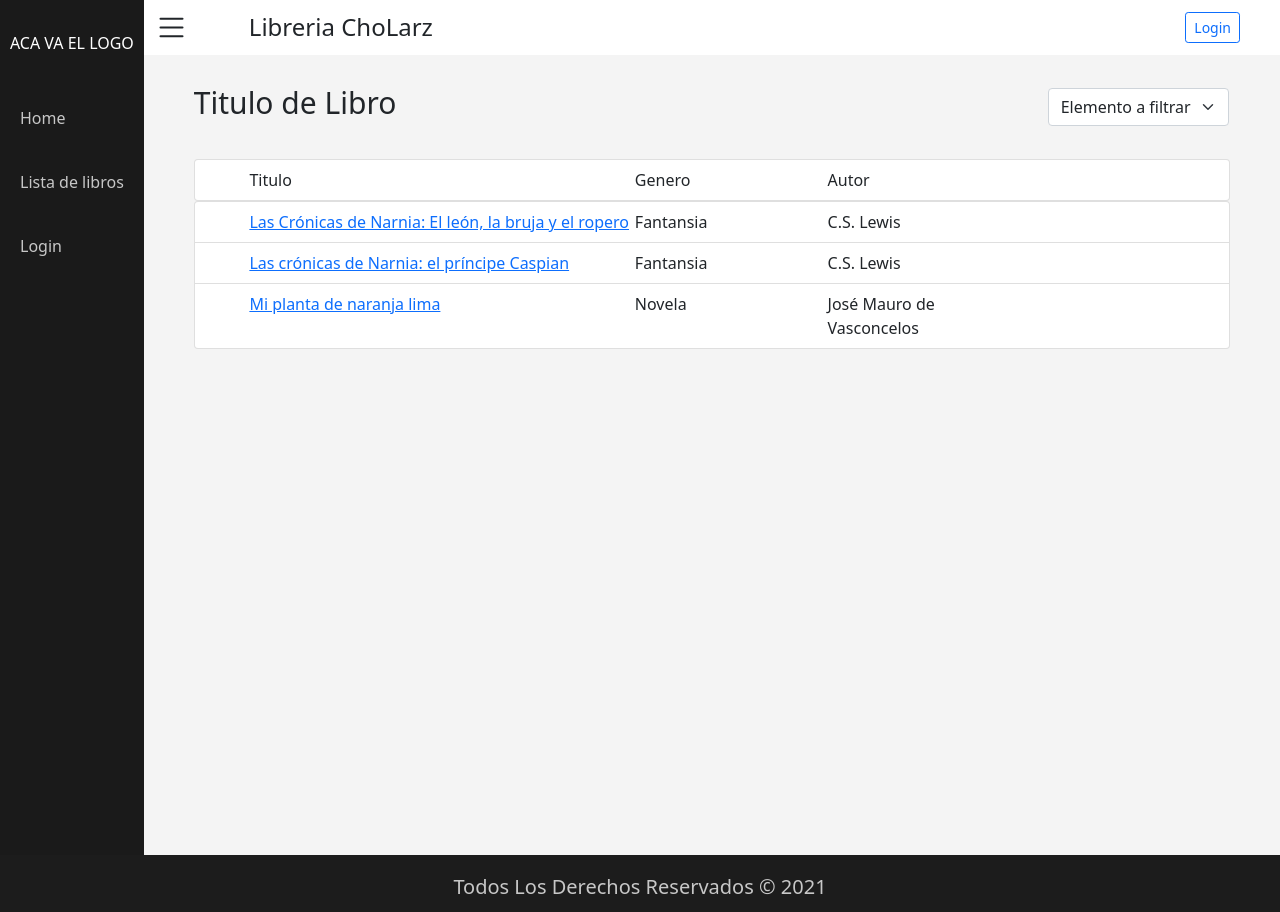
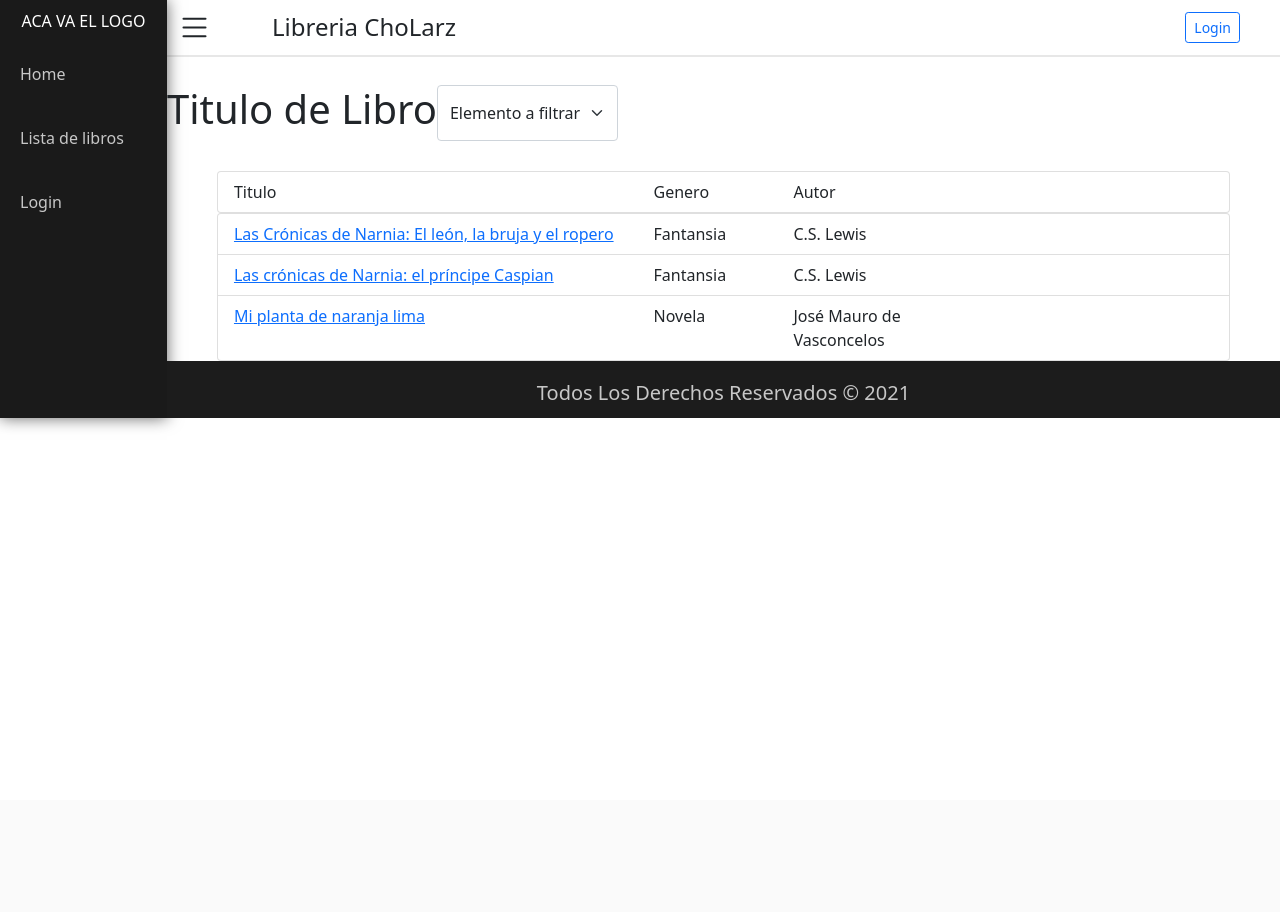
Before and after one commit to NahumLarzabal/TPE-Larzabal-Menchon, a PHP site: page / in a window 1280 px wide. After the commit the page ends 427 px from the top, so only its background shows below. Run offline with PHP 8.4, Linux system fonts and the light colour scheme; data comes from the database, SQL or seed files in the repository; some libraries are stand-ins or nearby versions.

Commit message:
arreglo de nombres y css

```diff
--- a/Controller/CategoriaController.php
+++ b/Controller/CategoriaController.php
@@ -83,8 +83,9 @@ class CategoriaController{
     }
 
     function agregarCategoria(){
+        $categoria = $_POST['categoria'];
         $this->helper->checkLogin();
-        $this->model->insertCategoria($_POST[NULL],$_POST['categoria']);
+        $this->model->insertCategoria($_POST[NULL],$categoria);
         $this->view->showCategoriasLocation();
     }
     function deleteCategoria($id){
--- a/View/CategoriaView.php
+++ b/View/CategoriaView.php
@@ -14,7 +14,7 @@ class CategoriaView{
     }
     function showCategoria(){
         $this->smarty->assign('titulo','Crear Categoria');
-        $this->smarty->display('templates/formCategoria.tpl');
+        $this->smarty->display('templates/crearCategoria.tpl');
     }
     function viewCategoriaEdit($categoria){
         $this->smarty->assign('titulo','Editar Categoria');
--- a/css/stylecss.css
+++ b/css/stylecss.css
@@ -1,22 +1,10 @@
 /*  PAGINACION */
 div.pagina {
-    display: grid;
-    grid-template-areas:
-    'nav header header header header header header'
-    'nav main main main main main main'
-    'footer footer footer footer footer footer footer';
-}
-
-.nav-collapse{
-    display: grid;
-    grid-template-areas:
-    'header header header header header header header'
-    'main main main main main main main'
-    'footer footer footer footer footer footer footer';
+    display: flex;
 }
 
 .invisible{
-    display: none;
+    display: none !important;
 }
 
 /*                               NAV LIST                        */
@@ -25,6 +13,7 @@ nav.nav-list {
     grid-area: nav;
     background: #1a1a1a;
     box-shadow: 0 0 15px 0 rgb(0 0 0 / 60%) !important;
+    width: 15%;
 }
 
 nav.nav-list ul li a{
@@ -50,7 +39,7 @@ div.top-nav-column{
 header{
     display: flex;
     grid-area: header;
-    background: #FFF;
+    box-shadow: 0 2px 0 0 rgb(26 26 26 / 10%) !important;
 }
 
 /* titulo */
@@ -92,23 +81,20 @@ header div.login input{
     margin-right: 11px;
 }
 
-/*                       CONTAINER MAIN                 */
+/*                       CONTAINER MAIN HOME              */
 div.container-table{
     grid-area: main;
-    height: 800px;
-    background-color: #f4f4f4 !important;
     padding: 0px;
 }
 
 div.main-page{
     display: flex;
-    flex-direction: column;
+    padding: 30px 0px 30px 0px;
 }
 
-/*title and buttons main-page*/
+/*                  title and buttons main-page                             */
 div.new-libro {
     display: flex;
-    padding: 30px 0px 30px 0px;
 }
 
 div.new-libro h1{
@@ -130,8 +116,8 @@ div.btn-libro{
     width: 69%;
     display: flex;
     align-items: center;
-    justify-content: end;
-    padding-right: 30px;
+    justify-content: flex-end;
+    padding-right: 50px;
 }
 
 select.form-select{
@@ -143,6 +129,14 @@ select.form-select{
     align-items: center;
 }
 
+/*      --------------------------------         FORM FILTRO E INPUTS PARA TEXTO        --------------------------------         */
+form#select-titulo, form#select-autor, form#select-genero{
+    display: flex;
+}
+
+.margin-right-10px{
+    margin-right: 10px;
+}
 
 /* table main-page */
 div.title-table{
@@ -154,9 +148,8 @@ div.main-table, div.title-table{
 
 div.main-table ul li.list-group-item, div.title-table ul li.list-group-item{
     display: grid;
-    grid-template-columns: 0.2fr 2fr 1fr 1fr 1fr;
-    grid-template-areas:
-    "id titulo genero autor precio delete edit";
+    grid-template-columns: 1fr 2fr 1fr 1fr 1fr 1fr;
+    grid-template-areas: "titulo titulo genero autor precio delete edit";
 }
 
 #titulo-libro{
@@ -182,6 +175,10 @@ div.main-table ul li.list-group-item, div.title-table ul li.list-group-item{
 
 #btn-libro-edit{
     grid-area: edit;
+}
+
+div.content{
+    width: 100%;
 }
 
 /*           --------------------------------         FORM CREAR LIBRO        ---------------------------------                          */
--- a/templates/formCategoria.tpl
+++ b/templates/crearCategoria.tpl
@@ -1,9 +1,9 @@
 {include file='templates/header.tpl'}
 <div class="container-table">
     <div class="main-page">
-        <div class="new-libro">
+        <div class="new-genero">
             <h1>{$titulo}</h1>
-            <div class="btn-libro">
+            <div class="btn-genero">
                 <a href="home">
                     <button class="btn btn-primary" id="btn-list-libro">Listado de libros</button>
                 </a>
--- a/templates/footer.tpl
+++ b/templates/footer.tpl
@@ -1,8 +1,9 @@
-<footer>
-    <div class="footer-container">
-        <h5>Todos Los Derechos Reservados © 2021</h5>
+    <footer>
+        <div class="footer-container">
+            <h5>Todos Los Derechos Reservados © 2021</h5>
+        </div>
+    </footer>
     </div>
-</footer>
 </div>
 <script src="js/navList.js"></script>
 <script src="js/tableGenero.js"></script>
--- a/templates/formSearch.tpl
+++ b/templates/formSearch.tpl
@@ -1,21 +1,19 @@
+
             <select type="text" name="filtrado-libros" id="filter-table" class="form-select" aria-label="Default select example" >
                 <option selected disabled>Elemento a filtrar</option>
                 <option name="filtroTitulo" value="nombre_libro">Titulo</option>
                 <option value="id_categoria">Genero</option>
                 <option name="filtroAutor" value="autor">Autor</option>
             </select>
-<form class="invisible" id="select-titulo"  action="search/titulo" method="POST">
-    <input type="text"  name="tituloIn" placeholder="Filtre por Titulo">
-    <input type="submit" class="btn btn-secondary" id="btn-list-libro" name="Filtrar">
-
+            <form class="invisible flex" id="select-titulo"  action="search/titulo" method="POST">
+                <input type="text" class="margin-right-10px" name="tituloIn" placeholder="Filtre por Titulo">
+                <input type="submit" class="btn btn-secondary" id="btn-list-libro" value="Filtrar">
             </form>
-    <form class="invisible" id="select-autor" action="search/autor" method="POST">
-
-    <input type="text"   name="autorIn" placeholder="Filtre por Autor">
-    <input type="submit" class="btn btn-secondary" id="btn-list-libro" name="Filtrar">
-
+            <form class="invisible flex" id="select-autor" action="search/autor" method="POST">
+                <input type="text" class="margin-right-10px" name="autorIn" placeholder="Filtre por Autor">
+                <input type="submit" class="btn btn-secondary" id="btn-list-libro" value="Filtrar">
             </form>
-    <form  class="invisible" id="select-genero"  action="search/genero" method="POST">
-    <input type="text" name="generoIn" placeholder="Filtre por Genero">
-    <input type="submit" class="btn btn-secondary" id="btn-list-libro" name="Filtrar">
+            <form  class="invisible flex" id="select-genero"  action="search/genero" method="POST">
+                <input type="text" class="margin-right-10px" name="generoIn" placeholder="Filtre por Genero">
+                <input type="submit" class="btn btn-secondary" id="btn-list-libro" value="Filtrar">
             </form>
--- a/templates/form_table.tpl
+++ b/templates/form_table.tpl
@@ -1,14 +1,11 @@
 {{include file='templates/header.tpl'}}
 <div class="container-table">
     <div class="main-page">
+        <div class="content-title">
+            <h1>{$titulo}</h1>
+        </div>
         <div class="new-libro">
-            <h1>{$titulo}</h1>
-            <div class="btn-libro">
-                <div class="select-filtro">
-
             {include file='templates/formSearch.tpl'}
-
-                </div>
             {if isset($email)}
                 <a  href="agregarlibro">
                     <button class="btn btn-primary" id="btn-list-libro">Nuevo Libro</button>
@@ -47,6 +44,5 @@
         </ul>
     </div>
 </div>
-</div>
 
 {{include file='templates/footer.tpl'}}
--- a/templates/header.tpl
+++ b/templates/header.tpl
@@ -13,7 +13,7 @@
 </head>
 
 <body>
-<div class="pagina">
+<div class="pagina"> <!-- NO CERRAR ESTE DIV -->
     <nav class="nav-list" id="nav-menu">
         <div class="top-nav-column">
             <span>ACA VA EL LOGO</span>
@@ -28,13 +28,13 @@
                 </li>
                 {if isset($email)}
                 <li class="nav-item">
-                    <a class="nav-link" href="categorias">Lista de generos</a>
+                    <a class="nav-link" href="categorias">Generos</a>
                 </li>
                 <li class="nav-item">
                     <a class="nav-link" href="agregarlibro">Cargar libro</a>
                 </li>
                 <li class="nav-item">
-                <a class="nav-link" href="agregarCategoria">Cargar genero</a>
+                <a class="nav-link" href="showCategoria">Cargar genero</a>
             </li>
                 <li class="nav-item">
                     <a class="nav-link" href="logout">Cerrar sesion</a>
@@ -48,6 +48,8 @@
             </ul>
         </div>
     </nav>
+
+<div class="content">
     <header>
         <div class="btn-nav">
 
@@ -61,12 +63,11 @@
         </div>
         <div class="login">
             {if isset($email)}
-            <span>Hola {$email}</span>
+            <span class="margin-right-10px">Hola {$email}</span>
 
             <a class="btn btn-outline-secondary btn-sm" href="logout">Logout </a>
             {else}
             <a class="btn btn-outline-primary btn-sm" href="login">Login </a>
             {/if}
         </div>
-
     </header>
```
Also changed, not shown: templates/search.tpl (+9 -1 lines). Lines whose indentation alone changed are shown as unchanged.
